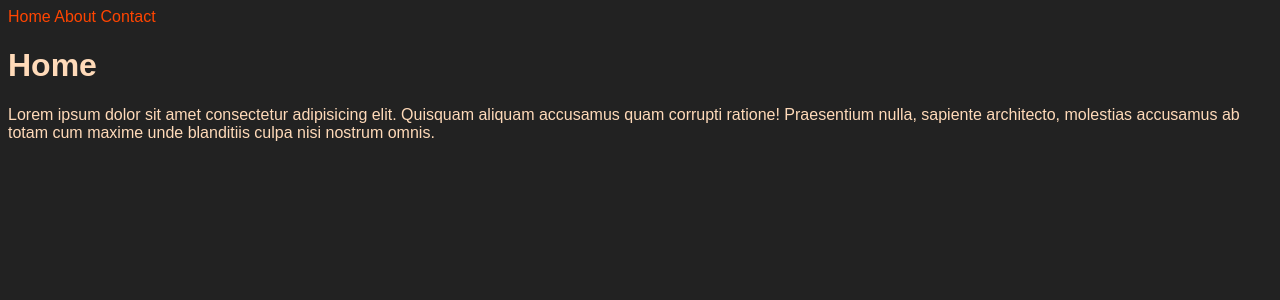
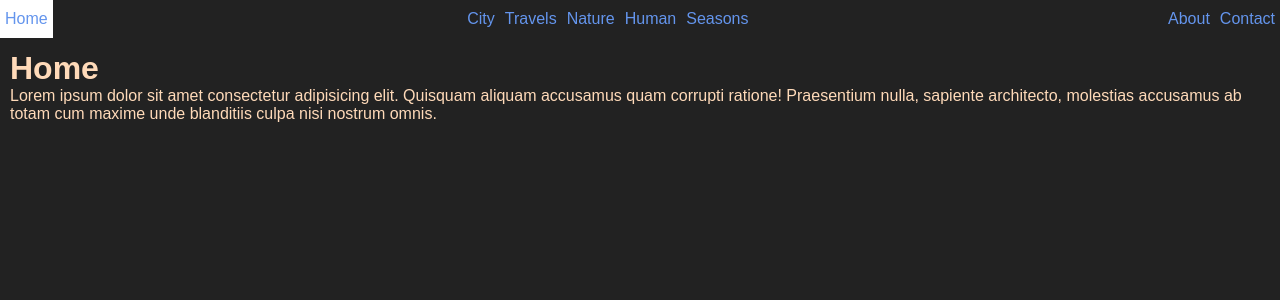
Before and after one commit to csumbawamba/core1, a Django app: page / in a window 1280 px wide. Shown: the top 300 px of the page. Run offline with Django 3.2, Linux system fonts and the light colour scheme.

Commit message:
navbar_igazitas

```diff
--- a/static/css/main.css
+++ b/static/css/main.css
@@ -1,3 +1,10 @@
+*{
+    box-sizing: border-box;
+    margin: 0;
+    padding: 0;
+
+}
+
 body{
     background-color: #222222;
     font-family: Arial, Helvetica, sans-serif;
@@ -11,4 +18,36 @@ a{
 
 a:hover{
     color: white;
+
 }
+
+.navbar a{
+    display: block;
+    color: cornflowerblue ;
+    font-size: 16px;
+    padding: 10px 5px;
+
+}
+
+.navbar a:hover{
+    background-color: white;
+    transition: 0.5s;
+}
+
+.navbar{
+    display: flex;
+    justify-content: space-between;
+    position: fixed;
+    width: 100%;
+    z-index: 10;
+    background-color:#222222;
+}
+
+.nav_item{
+    display: flex;
+}
+
+.content{
+    padding: 50px 10px 10px 10px;
+
+}
--- a/templates/_base.html
+++ b/templates/_base.html
@@ -14,8 +14,11 @@
     {% include '_navbar.html' %}
 
     <!-- pagecontent -->
-    {% block content %}
-    {% endblock content %}
+    <div class="content">
+        {% block content %}
+
+        {% endblock content %}
+    </div>
 
 </body>
 </html>
--- a/templates/_navbar.html
+++ b/templates/_navbar.html
@@ -1,6 +1,20 @@
-<div>
+<div class="navbar">
+
+<div class="nav_item">
     <a href="{% url 'home' %}">Home</a>
+</div>
+
+<div class="nav_item">
+    <a href="">City</a>
+    <a href="">Travels</a>
+    <a href="">Nature</a>
+    <a href="">Human</a>
+    <a href="">Seasons</a>
+</div>
+
+<div class="nav_item">
     <a href="{% url 'about' %}">About</a>
     <a href="{% url 'contact' %}">Contact</a>
+</div>
 
 </div>
```
